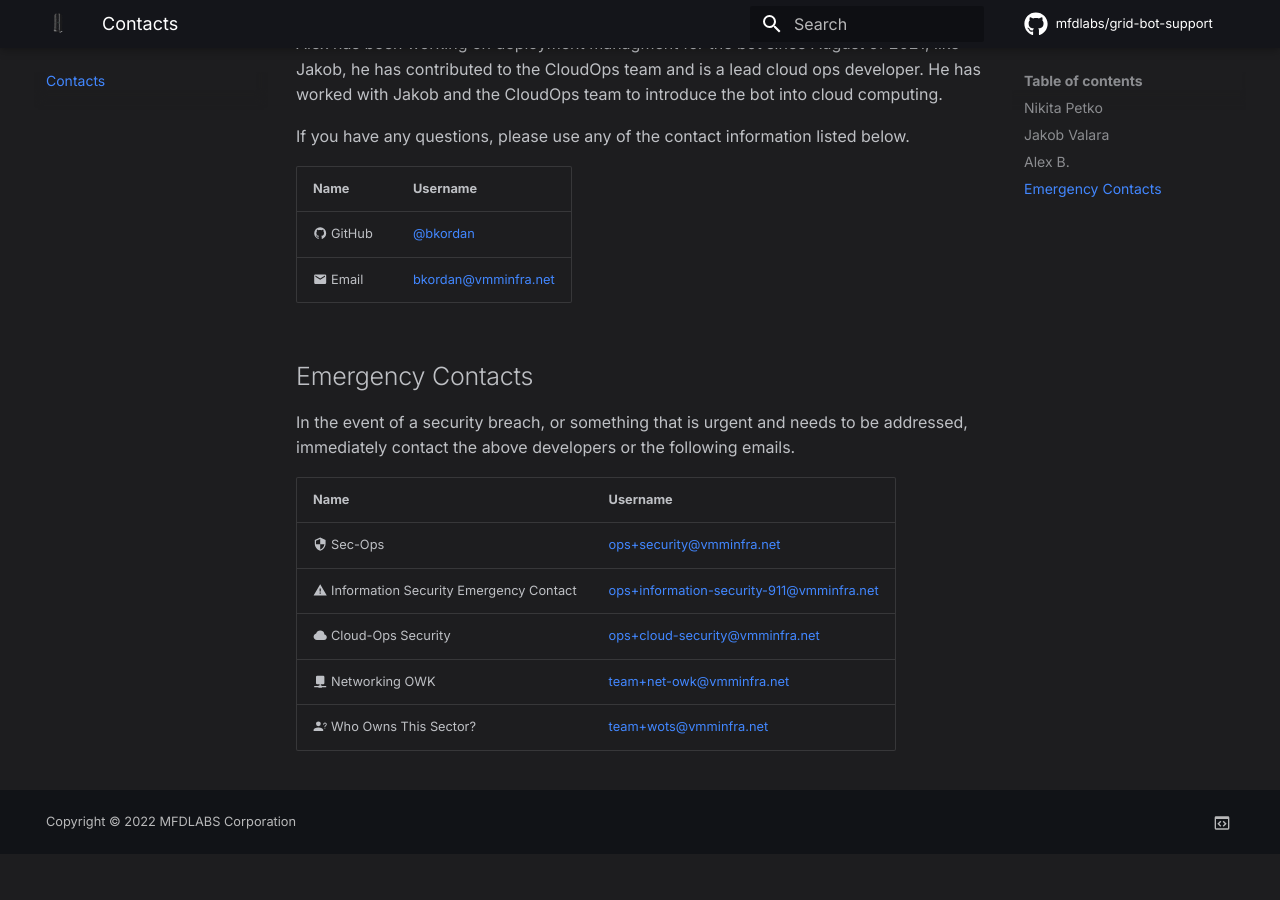
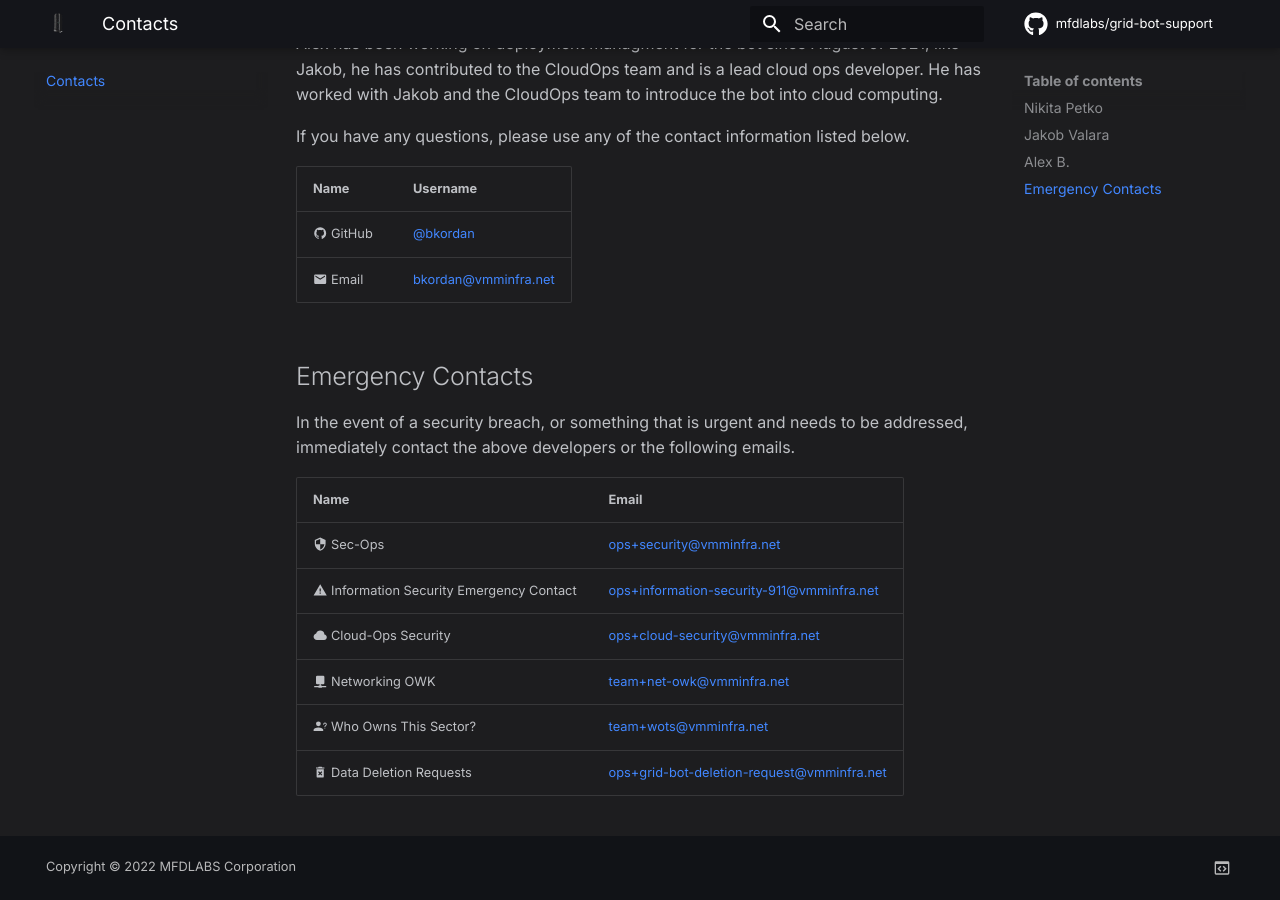
Before and after one commit to mfdlabs/grid-bot-support, an MkDocs documentation site: the page built from docs/contacts.md, in a window 1280 px wide and 900 px high, scrolled down 1279 px. Built offline with MkDocs 1.6.1 and Material for MkDocs 9.7.7, drawn with Linux system fonts in a browser that asks for light colours; comment, search, counter and statistics services are not loaded; before the commit the page ends 2133 px from its top, so only the background shows below that.

Commit message:
Check in LTS

```diff
--- a/docs/contacts.md
+++ b/docs/contacts.md
@@ -43,10 +43,11 @@ If you have any questions, please use any of the contact information listed belo
 ## Emergency Contacts
 In the event of a security breach, or something that is urgent and needs to be addressed, immediately contact the above developers or the following emails.
 
-| Name                                                    | Username                                                                                      |
-|---------------------------------------------------------|-----------------------------------------------------------------------------------------------|
-| :material-security: Sec-Ops                             | [ops+security@vmminfra.net](mailto:ops+security@vmminfra.net)                                 |
-| :material-alert: Information Security Emergency Contact | [ops+information-security-911@vmminfra.net](mailto:ops+information-security-911@vmminfra.net) |
-| :material-cloud: Cloud-Ops Security                     | [ops+cloud-security@vmminfra.net](mailto:ops+cloud-security@vmminfra.net)                     |
-| :material-network: Networking OWK                       | [team+net-owk@vmminfra.net](mailto:team+net-owk@vmminfra.net)                                 |
-| :material-account-question: Who Owns This Sector?       | [team+wots@vmminfra.net](mailto:team+wots@vmminfra.net)                                       |
+| Name                                                    | Email                                                                                           |
+|---------------------------------------------------------|-------------------------------------------------------------------------------------------------|
+| :material-security: Sec-Ops                             | [ops+security@vmminfra.net](mailto:ops+security@vmminfra.net)                                   |
+| :material-alert: Information Security Emergency Contact | [ops+information-security-911@vmminfra.net](mailto:ops+information-security-911@vmminfra.net)   |
+| :material-cloud: Cloud-Ops Security                     | [ops+cloud-security@vmminfra.net](mailto:ops+cloud-security@vmminfra.net)                       |
+| :material-network: Networking OWK                       | [team+net-owk@vmminfra.net](mailto:team+net-owk@vmminfra.net)                                   |
+| :material-account-question: Who Owns This Sector?       | [team+wots@vmminfra.net](mailto:team+wots@vmminfra.net)                                         |
+| :material-delete-forever: Data Deletion Requests        | [ops+grid-bot-deletion-request@vmminfra.net](mailto:ops+grid-bot-deletion-request@vmminfra.net) |
```
Also changed, not shown: docs/index.md (+4 -0 lines).
